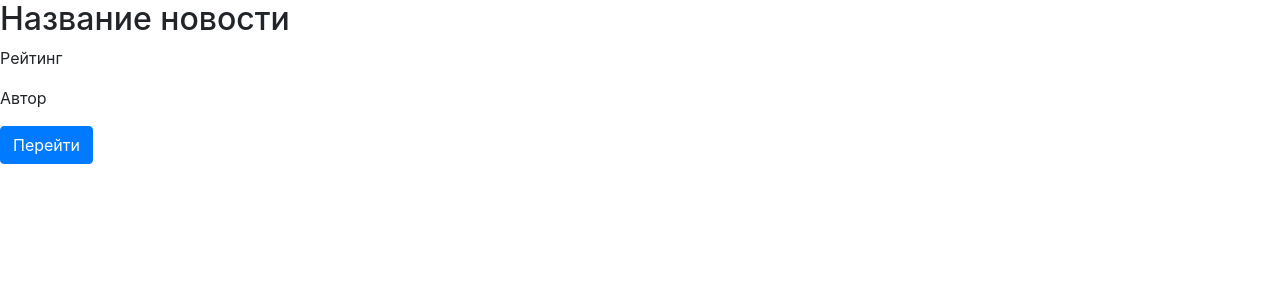
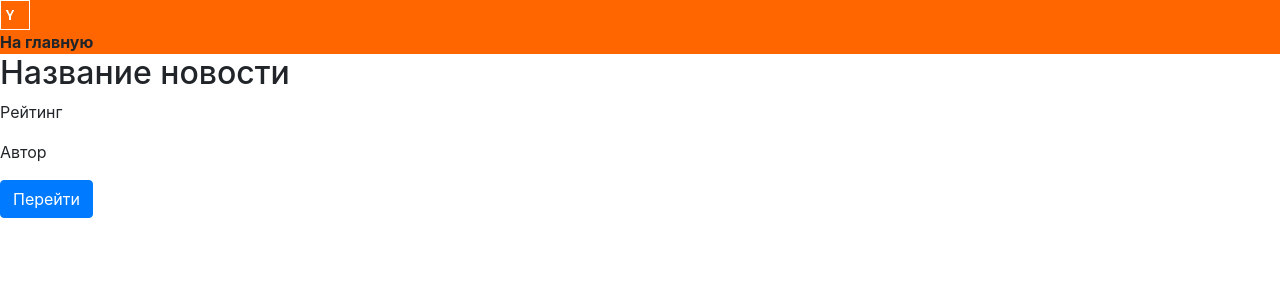
Before and after one commit to lchipl/HackerNews, a React (Create React App) app: page /news in a window 1280 px wide. Shown: the top 300 px of the page. Built offline with nearby package versions, Linux system fonts and the light colour scheme.

Commit message:
добавил немного стилей для вида

```diff
--- a/src/App.js
+++ b/src/App.js
@@ -1,5 +1,6 @@
 import React from 'react';
 import {BrowserRouter,Switch,Route} from 'react-router-dom';
+import { Header } from './components/Header/Header';
 import { MainPage } from './pages/Main';
 import { NewsPage } from './pages/News';
 
@@ -7,7 +8,9 @@ const  App = () => {
 
   return (
     <BrowserRouter>
+    <Header />
     <Switch>
+
       <Route exact path='/' component={MainPage} />
       <Route  path='/news' component={NewsPage} />
     </Switch>
--- /dev/null
+++ b/src/components/Header/Header.js
@@ -0,0 +1,14 @@
+import React from 'react';
+import Icon from './y18.gif';
+import  './stylesHeader.css';
+export const Header = () =>{
+    return(
+        <header className="main-header">
+
+            <div className="icon-header"><img src={Icon} /></div>
+            <nav>
+                <li> <strong>На главную</strong>     </li>
+            </nav>
+        </header>
+    )
+}
--- /dev/null
+++ b/src/components/Header/stylesHeader.css
@@ -0,0 +1,9 @@
+.main-header{
+    background-color:#FF6600;
+}
+
+.icon-header{
+    width:30px;
+    height:30px;
+    border:1px solid white;
+}
--- a/src/components/News/News.jsx
+++ b/src/components/News/News.jsx
@@ -14,13 +14,13 @@ export const News = (props) =>{
             }  =props.elem;
  return(
 
-        <div style={{border:"1px solid orange"}}>
+        <article style={{border:"1px solid orange",height:'auto',background:'#E4E4DE'}}>
             <h3>{title}</h3>
            <p>рейтинг: {score}</p>
            <p>ник автора: {by}</p>
            {/* <p>дата: {new Date(time *1000)}</p> */}
-            <Link to={`/news/${id}`} onClick={()=>dispatch({type:GET_POST,payload:props.elem})} className="btn btn-primary" >Перейти </Link>
-            </div>
+            <Link to={`/news/${id}`} style={{background:'#FE5D00'}} onClick={()=>dispatch({type:GET_POST,payload:props.elem})} className="btn btn-primary" >Перейти </Link>
+            </article>
 
     )
 }
--- a/src/components/NewsList/NewsList.jsx
+++ b/src/components/NewsList/NewsList.jsx
@@ -1,7 +1,7 @@
 import React from 'react';
 import { useSelector } from 'react-redux';
 import { News } from '../News/News';
-
+import './styles.css'
 export const NewsList = () =>{
 
 
--- /dev/null
+++ b/src/components/NewsList/styles.css
@@ -0,0 +1,3 @@
+li{
+    list-style:none;
+}
--- a/src/components/updateButton/updateButton.jsx
+++ b/src/components/updateButton/updateButton.jsx
@@ -3,8 +3,8 @@ import React from 'react';
 
 export const UpdateButton = () =>{
     return(
-    <div>
-        <button>Обновить</button>
+    <div >
+        <button className="btn btn-primary">Обновить</button>
     </div>
 
     )
--- a/src/pages/News.jsx
+++ b/src/pages/News.jsx
@@ -19,11 +19,11 @@ export const NewsPage = ()=>{
         //     }
         //    if(url == 'undefined')showWorning():null
     return(
-        <article>
+        <div>
             <h2>Название новости</h2>
             <p>Рейтинг</p>
             <p>Автор</p>
             <a href={`${url}`} className="btn btn-primary">Перейти</a>
-        </article>
+        </div>
     )
 }
```
Also changed, not shown: src/components/Comments.js (added, +10 -0 lines), src/components/Header/y18.gif (added).
